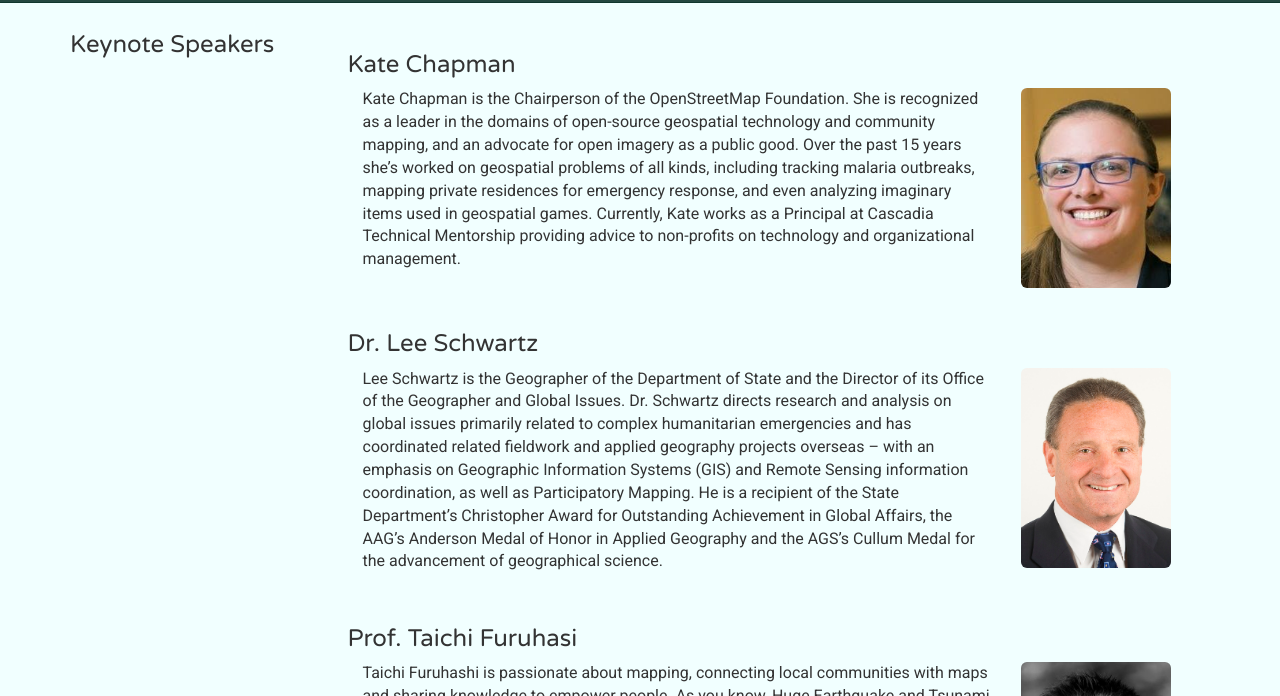
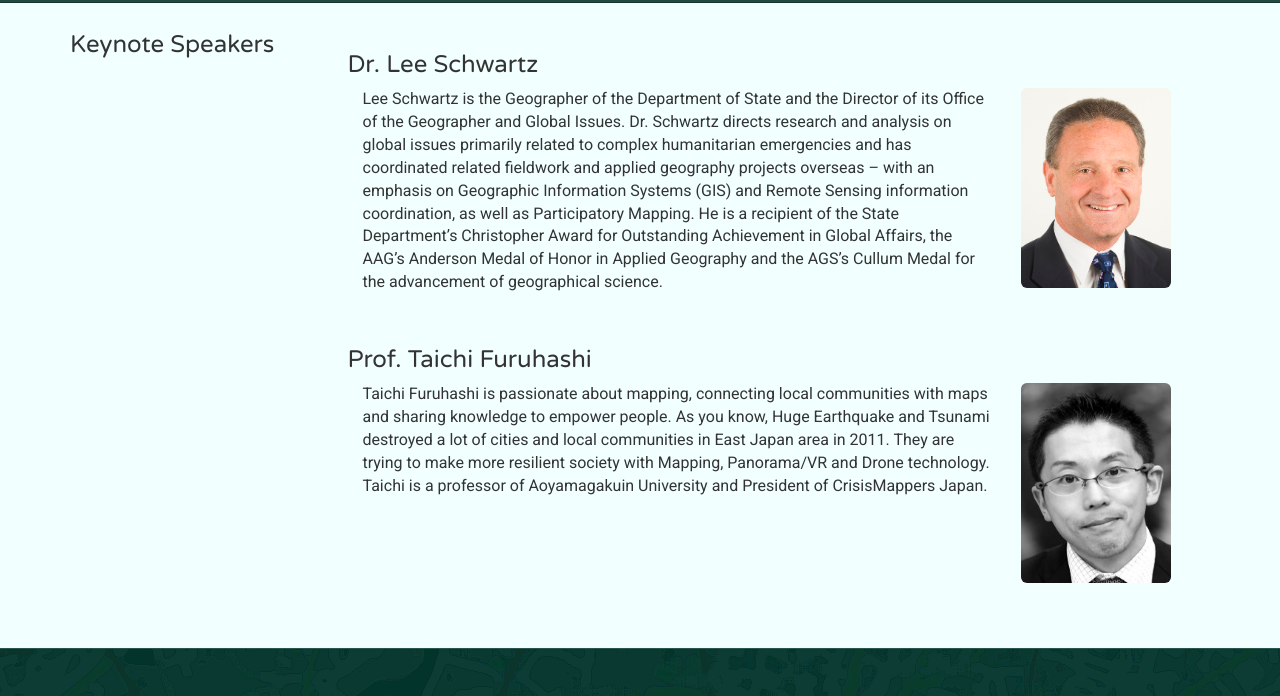
Before and after one commit to sotm-asia/sotm-asia-2017-website, a website: page keynote.html in a window 1280 px wide. Shown: the part 58-754 px from the top of the page. Drawn offline with nearby package versions, Linux system fonts and the light colour scheme; grey boxes are pictures that could not be loaded.

Commit message:
Changed Typo of Prof. Furuhashi Removed Kate Chapman as keynote speaker

```diff
--- a/keynote.html
+++ b/keynote.html
@@ -86,18 +86,7 @@
                         <h3>Keynote Speakers</h3>
                     </div>
                     <div class="col-lg-9 description ">
-                        <div class="row-fluid less-margin-top">
-                            <div class="row">
-                                <h3 class="margin-left">Kate Chapman</h3>
-                                <div class="col-md-9 col-lg-9 col-sm-8 col-xs-6 ">
-                                    <p>Kate Chapman is the Chairperson of the OpenStreetMap Foundation. She is recognized as a leader in the domains of open-source geospatial technology and community mapping, and an advocate for open imagery as a public good. Over the past 15 years she’s worked on geospatial problems of all kinds, including tracking malaria outbreaks, mapping private residences for emergency response, and even analyzing imaginary items used in geospatial games. Currently, Kate works as a Principal at Cascadia Technical Mentorship providing advice to non-profits on technology and organizational management.</p>
-                                </div>
-                                <div class="col-md-3 col-lg-3 col-sm-4 col-xs-6">
-                                    <img src="img/kate.jpg" class="bio-image img-responsive img-rounded">
-                                </div>
-                            </div>
-                            <br/>
-                        </div>
+
                         <div class="row-fluid ">
                             <div class="row">
                                 <h3 class="margin-left">Dr. Lee Schwartz</h3>
@@ -112,7 +101,7 @@
                         </div>
                         <div class="row-fluid ">
                             <div class="row">
-                                <h3  class="margin-left">Prof. Taichi Furuhasi</h3>
+                                <h3  class="margin-left">Prof. Taichi Furuhashi</h3>
                                 <div class="col-md-9 col-lg-9 col-sm-8 col-xs-6 ">
                                     <p>Taichi Furuhashi is passionate about mapping, connecting local communities with maps and sharing knowledge to empower people. As you know, Huge Earthquake and Tsunami destroyed a lot of cities and local communities in East Japan area in 2011. They are trying to make more resilient society with Mapping, Panorama/VR and Drone technology. Taichi is a professor of Aoyamagakuin University and President of CrisisMappers Japan.</p>
                                 </div>
```
